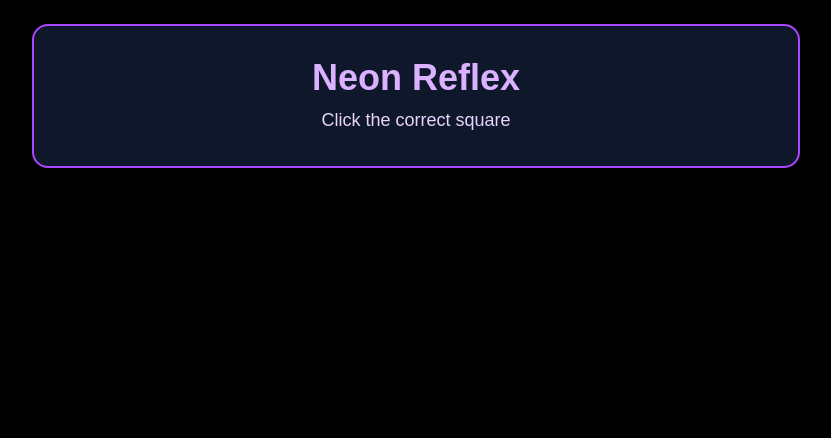
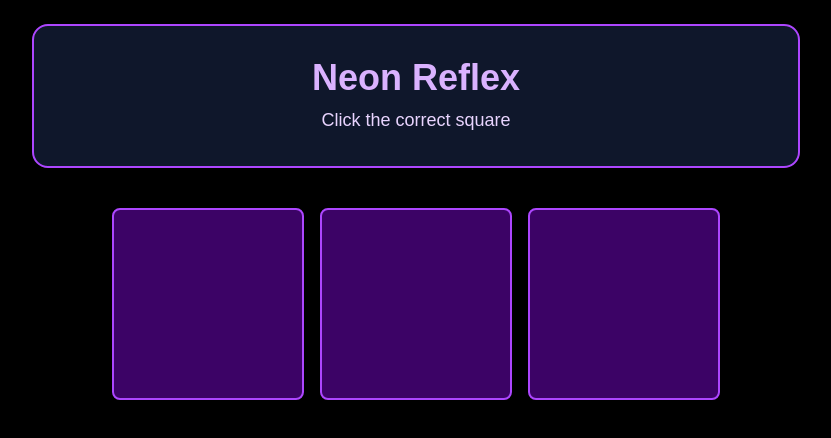
Before and after one commit to ArashSafarighouzhdi/neon-reflex-test, a Next.js app: page / in a window 1280 px wide. Shown: the top 438 px of the page, without its empty margins (224-1055 px from the left). Built offline with nearby package versions, Linux system fonts and the light colour scheme.

Commit message:
Add Container component and update Square styles

```diff
--- /dev/null
+++ b/app/components/Container/index.tsx
@@ -0,0 +1,51 @@
+"use client";
+
+import { useState } from "react";
+import Square from "../Square";
+import Result from "../Result";
+import RestartButton from "../RestartButton";
+
+const Container = () => {
+  const [correctSquare, setCorrectSquare] = useState(
+    () => Math.floor(Math.random() * 3) + 1,
+  );
+  const [selectedSquare, setSelectedSquare] = useState<number | null>(null);
+
+  const gameFinished = selectedSquare !== null;
+
+  const handleSquareClick = (id: number) => {
+    setSelectedSquare(id);
+  };
+
+  const handleRestart = () => {
+    setSelectedSquare(null);
+    setCorrectSquare(Math.floor(Math.random() * 3) + 1);
+  };
+
+  return (
+    <div className="flex flex-col items-center gap-6">
+      <div className="flex gap-4">
+        {[1, 2, 3].map((id) => (
+          <Square
+            key={id}
+            id={id}
+            isSelected={selectedSquare === id}
+            isCorrect={correctSquare === id}
+            gameFinished={gameFinished}
+            clickFunction={handleSquareClick}
+          />
+        ))}
+      </div>
+
+      {gameFinished && (
+        <Result
+          result={selectedSquare === correctSquare ? "You won!" : "You lost!"}
+        />
+      )}
+
+      {gameFinished && <RestartButton clickFunction={handleRestart} />}
+    </div>
+  );
+};
+
+export default Container;
--- a/app/components/Square/index.tsx
+++ b/app/components/Square/index.tsx
@@ -11,13 +11,13 @@ const Square = ({
     <button
       onClick={() => clickFunction(id)}
       disabled={gameFinished}
-      className={
+      className={`h-48 w-48 rounded-lg border-2 border-purple-500 ${
         isSelected
           ? isCorrect
             ? "bg-green-500"
             : "bg-red-500"
           : "bg-purple-950"
-      }
+      }`}
     ></button>
   );
 };
--- a/app/page.tsx
+++ b/app/page.tsx
@@ -1,10 +1,11 @@
 import Header from "@/app/components/Header";
-import Square from "./components/Square";
+import Container from "./components/Container";
 
 export default function Home() {
   return (
     <main className="min-h-screen bg-black px-4 py-6">
       <Header />
+      <Container />
     </main>
   );
 }
```
Also changed, not shown: 2 other files (tests, documents, lock files or other folders).
